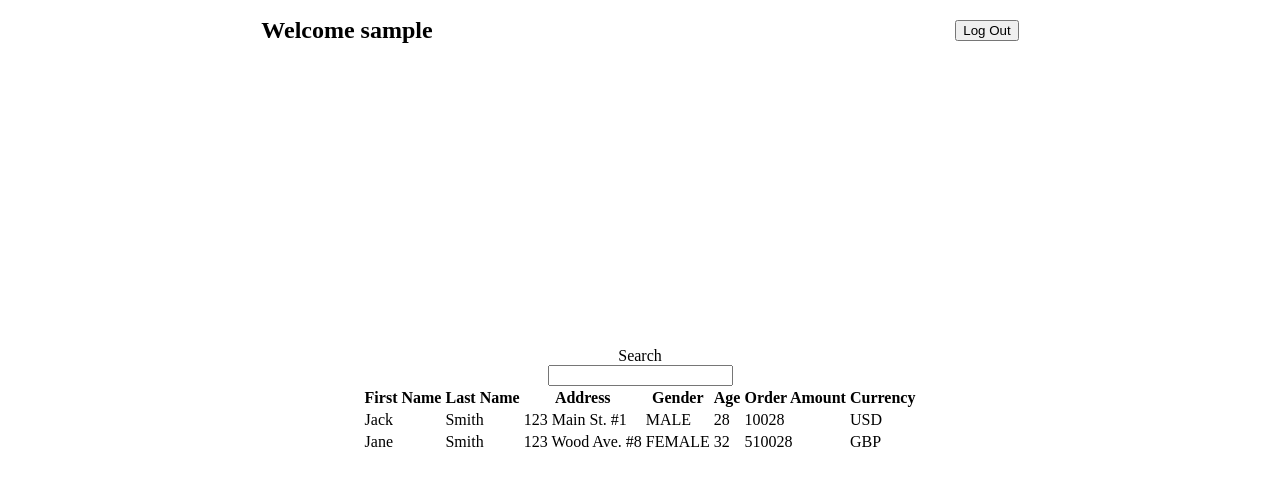
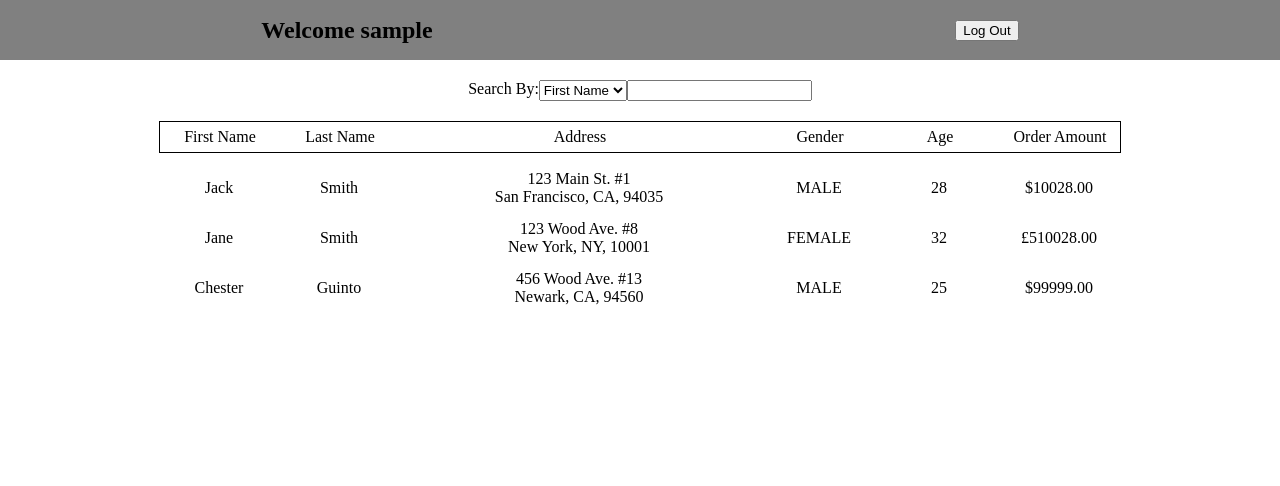
Before and after one commit to Chesterrific/codingchallenge, a React (Create React App) app: page / in a window 1280 px wide. Shown: the top 486 px of the page. Built offline with nearby package versions, Linux system fonts and the light colour scheme; sample sign-in values are in the browser's storage.

Commit message:
Added data filtering. - first name - last name - amount Formatted/Styled data on page. Added dynamic symbol decoding.

```diff
--- a/src/App.css
+++ b/src/App.css
@@ -23,8 +23,8 @@ body {
 
 .welcome {
   height: 100vh;
-  justify-content: center;
   flex-direction: column;
+  padding-top: 10vh;
 }
 
 .nav {
@@ -32,4 +32,37 @@ body {
   justify-content: space-around;
   position: fixed;
   width: 100vw;
+  background-color: gray;
 }
+
+.searchDetails {
+  display: flex;
+  justify-content: space-around;
+}
+
+.data {
+  margin-top: 2.5vh;
+}
+
+.data>div {
+  text-align: center;
+}
+
+#dataHeader {
+  border: solid 1px black;
+  margin-bottom: 10px;
+  grid-auto-rows: 30px;
+}
+
+.dataEntry {
+  display: grid;
+  grid-template-columns: repeat(2, 1fr) 3fr repeat(3, 1fr);
+  grid-auto-rows: minmax(50px, auto);
+  width: 75vw;
+}
+
+.dataEntry>div {
+  display: flex;
+  flex-direction: column;
+  justify-content: center;
+}
--- /dev/null
+++ b/src/components/AddressPipe.js
@@ -0,0 +1,14 @@
+import React from 'react'
+
+export default function AddressPipe({ address }) {
+  return (
+    <div className='address'>
+      <div className='streetAddress'>
+        {address.address1 + ' ' + address.address2}
+      </div>
+      <div className='locationAddress'>
+        {address.city + ', ' + address.state + ', ' + address.zip}
+      </div>
+    </div>
+  )
+}
--- /dev/null
+++ b/src/components/AmountPipe.js
@@ -0,0 +1,20 @@
+import React from 'react'
+
+export default function AmountPipe({ order, currency }) {
+
+  var decodeSymbol = function (str) {
+    return str.replace(/&#(\d+);/g, function (match, dec) {
+      return String.fromCharCode(dec);
+    });
+  };
+
+  return (
+    <div className='orderTotal'>
+      {currency.map((item) => {
+        if (item.currency === order.currency) {
+          return (decodeSymbol(item.symbol) + parseFloat(order.amount).toFixed(2));
+        }
+      })}
+    </div>
+  )
+}
--- /dev/null
+++ b/src/components/Data.js
@@ -0,0 +1,45 @@
+import React from 'react';
+
+// Components
+import AmountPipe from '../components/AmountPipe.js';
+import AddressPipe from '../components/AddressPipe.js';
+
+export default function Data({ loaded, filteredList, currency }) {
+
+  return (
+    <div className='data'>
+      <div className='dataEntry' id='dataHeader'>
+        <div>First Name</div>
+        <div>Last Name</div>
+        <div>Address</div>
+        <div>Gender</div>
+        <div>Age</div>
+        <div>Order Amount</div>
+      </div>
+      {loaded ?
+        <div>
+          {
+            filteredList.map((item) => {
+              return (
+                <div className='dataEntry' key={item.first_name + item.last_name + item.age}>
+                  <div>{item.first_name}</div>
+                  <div>{item.last_name}</div>
+                  <AddressPipe
+                    address={item.address}
+                  />
+                  <div>{item.gender}</div>
+                  <div>{item.age}</div>
+                  <AmountPipe
+                    order={item.order_total}
+                    currency={currency}
+                  />
+                </div>
+              )
+            })
+          }
+        </div> :
+        <div>Loading</div>
+      }
+    </div>
+  )
+}
--- /dev/null
+++ b/src/components/Search.js
@@ -0,0 +1,26 @@
+import React from 'react'
+
+export default function Search({ search, setSearch, setCriteria }) {
+
+  const seachInputHandler = (e) => {
+    setSearch(e.target.value);
+  }
+
+  const criteriaHandler = (e) => {
+    setCriteria(e.target.value);
+  }
+
+  return (
+    <div>
+      <div className='searchDetails'>
+        <label>Search By:</label>
+        <select name="searchCategories" onChange={criteriaHandler}>
+          <option value="fName">First Name</option>
+          <option value="lName">Last Name</option>
+          <option value="amount">Amount</option>
+        </select>
+        <input type="text" onChange={seachInputHandler} value={search} />
+      </div>
+    </div>
+  )
+}
--- /dev/null
+++ b/src/data/currency_symbols.json
@@ -0,0 +1,10 @@
+[
+  {
+    "currency": "USD",
+    "symbol": "&#36;"
+  },
+  {
+    "currency": "GBP",
+    "symbol": "&#163;"
+  }
+]
--- a/src/data/fe_challenge_sample_data.json
+++ b/src/data/fe_challenge_sample_data.json
@@ -32,5 +32,22 @@
       "amount": 510028,
       "currency": "GBP"
     }
+  },
+  {
+    "first_name": "Chester",
+    "last_name": "Guinto",
+    "address": {
+      "address1": "456 Wood Ave.",
+      "address2": "#13",
+      "city": "Newark",
+      "state": "CA",
+      "zip": "94560"
+    },
+    "gender": "MALE",
+    "age": 25,
+    "order_total": {
+      "amount": 99999,
+      "currency": "USD"
+    }
   }
 ]
--- a/src/pages/Welcome.js
+++ b/src/pages/Welcome.js
@@ -1,61 +1,70 @@
 import React, { useState, useEffect } from 'react';
 import DataFile from '../data/fe_challenge_sample_data.json';
+import CurrencyFile from '../data/currency_symbols.json';
+
+// Components
+import Data from '../components/Data.js';
+import Search from '../components/Search.js';
 
 export default function Welcome() {
-
-  // var datafile = require('../data/fe_challenge_sample_data.json');
 
   const [data, setData] = useState([]);
   const [filteredList, setFilteredList] = useState([]);
   const [search, setSearch] = useState('');
+  const [currency, setCurrency] = useState([]);
+  const [criteria, setCriteria] = useState('fName');
   const [loaded, setLoaded] = useState(false);
 
+  // Load Data into state.
   useEffect(() => {
     setData(DataFile);
+    setCurrency(CurrencyFile);
     setLoaded(true);
   }, []);
 
-  const seachInputHandler = (e) => {
-    setSearch(e.target.value);
-    console.log(e.target.value)
+  // Copy data into filteredList state.
+  useEffect(() => {
+    setFilteredList(data);
+  }, [loaded])
+
+  // Filter through data everytime "search" and "criteria" change.
+  useEffect(() => {
+    searchDetailHandler();
+  }, [search, criteria]);
+
+  const searchDetailHandler = () => {
+    switch (criteria) {
+      case 'fName':
+        setFilteredList(data.filter(item => item.first_name.toLowerCase().includes(search.toLowerCase())));
+        break;
+      case 'lName':
+        setFilteredList(data.filter(item => item.last_name.toLowerCase().includes(search.toLowerCase())));
+        break;
+      case 'amount':
+        if (search === '') {
+          setFilteredList(data);
+          break;
+        }
+        setFilteredList(data.filter(item => item.order_total.amount === parseFloat(search)));
+        break;
+      default:
+        setFilteredList(data);
+        break;
+    }
   }
 
   return (
     <div className='welcome centered'>
-      <label>Search</label>
-      <input type="text" onChange={seachInputHandler} value={search} />
-      <table>
-        <thead>
-          <tr>
-            <th>First Name</th>
-            <th>Last Name</th>
-            <th>Address</th>
-            <th>Gender</th>
-            <th>Age</th>
-            <th>Order Amount</th>
-            <th>Currency</th>
-          </tr>
-        </thead>
-        {loaded ?
-          <tbody>
-            {data.map((item, key) => {
-              return (
-                <tr key={key++}>
-                  <td>{item.first_name}</td>
-                  <td>{item.last_name}</td>
-                  <td>{item.address.address1 + ' ' + item.address.address2}</td>
-                  <td>{item.gender}</td>
-                  <td>{item.age}</td>
-                  <td>{item.order_total.amount}</td>
-                  <td>{item.order_total.currency}</td>
-                </tr>
-              )
-            })}
-          </tbody>
-          :
-          <div>Loading</div>
-        }
-      </table>
+      <Search
+        search={search}
+        setSearch={setSearch}
+        setCriteria={setCriteria}
+      />
+      <Data
+        loaded={loaded}
+        filteredList={filteredList}
+        currency={currency}
+      />
     </div>
   )
 }
```
Also changed, not shown: 1 other file (tests, documents, lock files or other folders).
